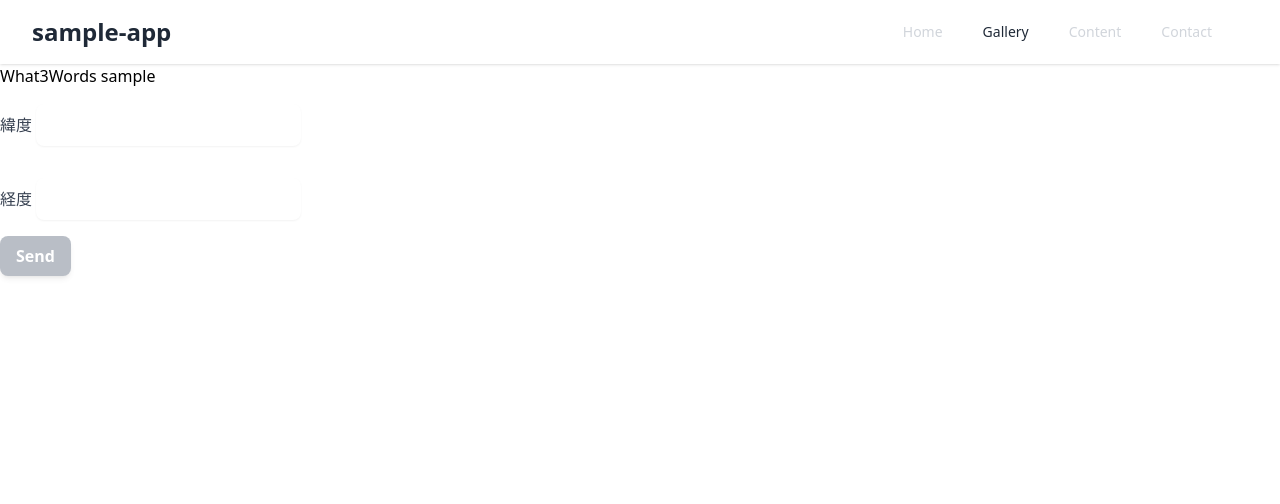
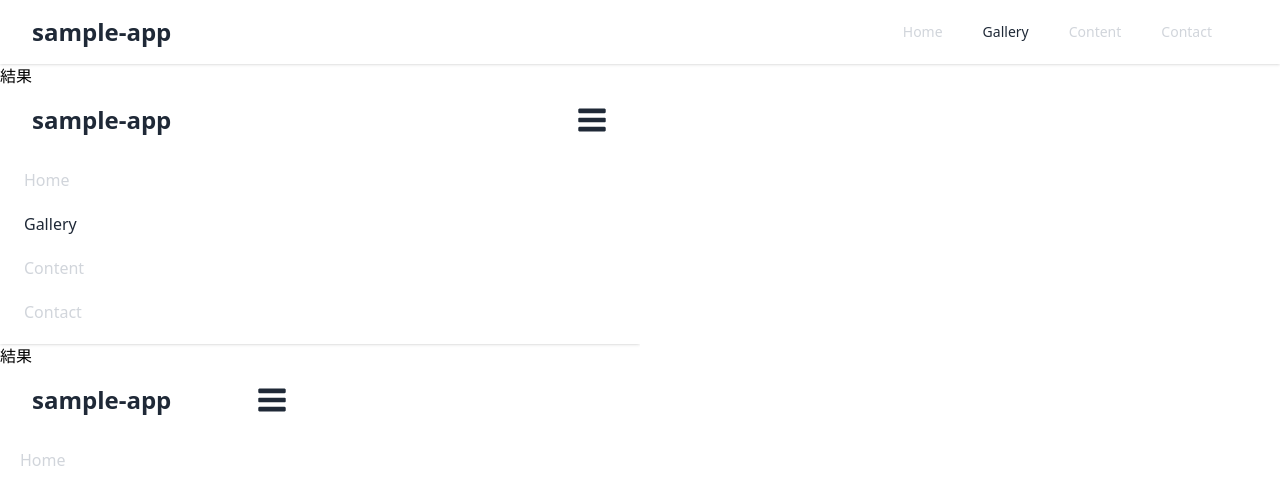
Before and after one commit to Tkutose/nextjs-sample-app, a Next.js app: page /result in a window 1280 px wide. Shown: the top 504 px of the page. Built offline with nearby package versions, Linux system fonts and the light colour scheme.

Commit message:
結果表示成功

```diff
--- /dev/null
+++ b/components/XYForm.tsx
@@ -0,0 +1,13 @@
+import Input from '../components/input'
+
+export default function xyform() {
+    return (
+        <form action="result" method="POST">
+            <Input place_holder='緯度' name="lat"></Input>
+            <Input place_holder='経度' name="lng"></Input>
+            <button type="submit" className="py-2 px-4 bg-gray-400 hover:bg-gray-500  text-white transition ease-in duration-200 text-center text-base font-semibold shadow-md opacity-70 rounded-lg ">
+                Send
+            </button>
+        </form >
+    )
+}
--- a/components/input.tsx
+++ b/components/input.tsx
@@ -9,6 +9,7 @@ export default function input( info: InputInfo ) {
 
             <input
                 type="number"
+                step="0.0000000001"
                 name={info.name}
                 required
                 className="rounded-lg border-transparent flex-1 appearance-none border border-gray-300 py-2 px-4 my-4 mx-1 bg-white text-gray-700 shadow-sm text-base focus:outline-none focus:ring-2 focus:ring-gray-600 focus:border-transparent"
--- /dev/null
+++ b/components/layout.tsx
@@ -0,0 +1,23 @@
+import Head from 'next/head'
+import Header from './header'
+
+import { NextPage } from 'next'
+type Props = {
+    children?: React.ReactNode;
+    home?: boolean;
+};
+
+const Layout: NextPage<Props> = ({ children, home }: Props) => (
+    <div>
+        <Head>
+            <title>sample next.js app</title>
+        </Head>
+        <Header />
+        <main>
+            {children}
+        </main>
+    </div>
+    )
+
+
+export default Layout
--- a/lib/api.ts
+++ b/lib/api.ts
@@ -2,7 +2,7 @@ const W3WURL: string = "https://api.what3words.com/v3/convert-to-3wa"
 const W3WKEY: string = "7VIMFSG4"
 
 export const get3wa = async (lat :number, lng: number) => {
-    const res:any = await fetch(`${W3WURL}?coordinates=${lat}%2C${lng}&language=ja&format=json&key=${W3WKEY}`)
+    const res: any = await fetch(`${W3WURL}?coordinates=${lat}%2C${lng}&language=ja&format=json&key=${W3WKEY}`)
         .catch((err) => {
             console.error(err)
         })
--- a/pages/index.tsx
+++ b/pages/index.tsx
@@ -1,14 +1,52 @@
-import Header from '../components/header'
-import XYForm from '../components/XYForm'
+import { useRouter } from 'next/router'
+import Layout from '../components/layout'
+import Input from '../components/input'
+import { get3wa } from '../lib/api'
 
+const PageWithJSbasedForm = () => {
 
+  const router = useRouter()
 
-export default function Home() {
+  // submitをハンドリング
+  const handleSubmit = async (event) => {
+
+    // form送信をストップ
+    event.preventDefault()
+
+    // formの情報を取得
+    const data = {
+      lat: event.target.lat.value,
+      lng: event.target.lng.value,
+    }
+
+    // response取得
+    const result = await get3wa(event.target.lat.value, event.target.lng.value)
+
+    // cliant側で転送
+    router.push({
+      pathname: 'result',
+      query: {
+        address: result.words,
+        url: result.map
+      }
+    })
+
+    // alert(`結果:${result.words}`)
+
+  }
+
   return (
-    <div>
-      <Header />
+    <Layout>
       <h1> What3Words sample </h1>
-      {/* <XYForm></XYForm> */}
-    </div>
+      <form onSubmit={handleSubmit} >
+        <Input place_holder='経度' name="lng"></Input>
+        <Input place_holder='緯度' name="lat"></Input>
+        <button type="submit" className="py-2 px-4 bg-gray-400 hover:bg-gray-500  text-white transition ease-in duration-200 text-center text-base font-semibold shadow-md opacity-70 rounded-lg ">
+          Send
+        </button>
+      </form >
+    </Layout>
   )
 }
+
+export default PageWithJSbasedForm
--- a/pages/result.tsx
+++ b/pages/result.tsx
@@ -1,53 +1,22 @@
-import Header from '../components/header'
-import Input from '../components/input'
+import { useRouter } from "next/router"
+import Layout from "../components/layout"
 
-export default function PageWithJSbasedForm() {
-
-    // submitをハンドリング
-    const handleSubmit = async (event) => {
-
-        // form送信をストップ
-        event.preventDefault()
-
-        // formの情報を取得
-        const data = {
-            lat: event.target.lat.value,
-            lng: event.target.lng.value,
-        }
-
-        // JSONに変換
-        const JSONdata = JSON.stringify(data)
-
-        // APIエンドポイント
-        const endpoint = '/api/form'
-
-        const options = {
-            method: 'POST',
-            headers: {
-                'Content-Type': 'application/json',
-            },
-            body: JSONdata,
-        }
-
-        // response取得
-        const response = await fetch(endpoint, options)
-
-        const result = await response.json()
-        alert(`緯度:${result.lat} 経度:${result.lng}`)
-    }
+const result = () => {
+    const router = useRouter()
 
     return (
-        <div>
-            <Header />
-            <h1> What3Words sample </h1>
-            <form onSubmit={handleSubmit} >
-                <Input place_holder='緯度' name="lat"></Input>
-                <Input place_holder='経度' name="lng"></Input>
-                <button type="submit" className="py-2 px-4 bg-gray-400 hover:bg-gray-500  text-white transition ease-in duration-200 text-center text-base font-semibold shadow-md opacity-70 rounded-lg ">
-                    Send
-                </button>
-            </form >
-
-        </div>
+        <Layout>
+            <p>結果</p>
+            <p>{router.query.address}</p>
+            <div className="w-1/2 h-96">
+            <iframe
+                src={String(router.query.url)}
+                height="100%"
+                width="100%"
+            />
+            </div>
+        </Layout>
     )
 }
+
+export default result
```
